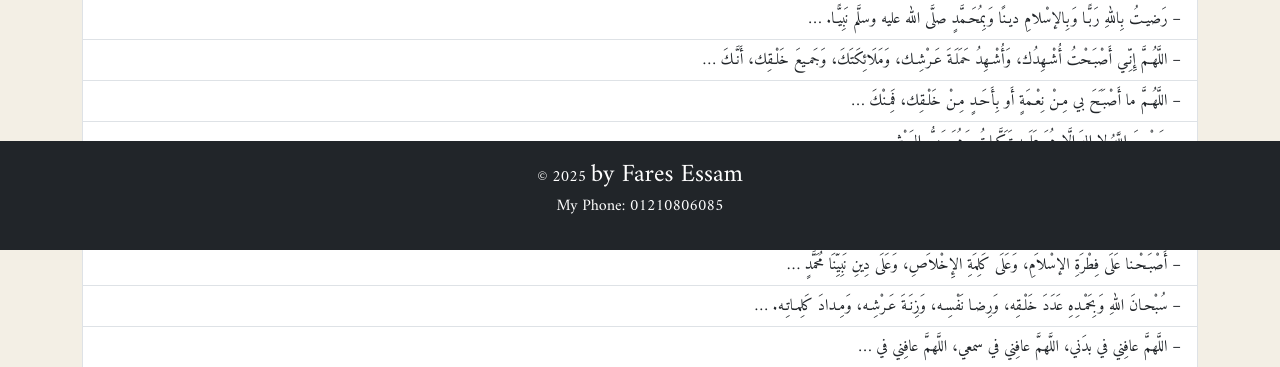
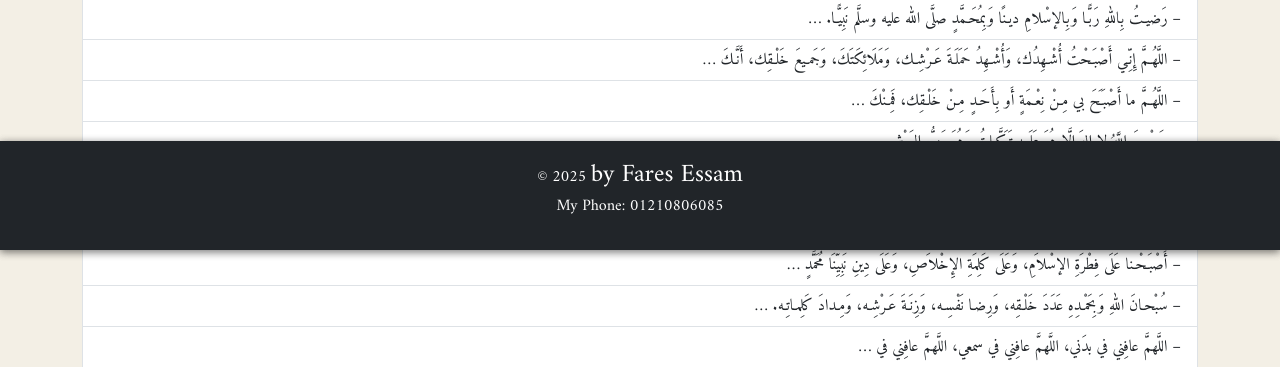
Before and after one commit to Fares-Esam783/Azkar, a Django app: page /all_dhikr/ in a window 1280 px wide. Shown: the part 550-917 px from the top of the page. Run offline with Django 5.2, Linux system fonts and the light colour scheme; data comes from the database, SQL or seed files in the repository; both versions use the stored data as it was after the commit.

Commit message:
idon't_know

```diff
--- a/azkar/templates/all_dhikr.html
+++ b/azkar/templates/all_dhikr.html
@@ -1,41 +1,34 @@
-{% extends "base.html" %}
-
-{% block content %}
+{% extends "base.html" %} {% block content %}
 
 <h2 class="mb-3">جميع الأذكار</h2>
 
-
 <form method="get" class="mb-4">
-
   <div class="input-group">
-
-        <input type="text"
+    <input
+      type="text"
       class="form-control"
       placeholder="ابحث عن ذكر..."
       name="q"
-               value="{{ query }}">
+      value="{{ query }}"
+    />
 
     <button class="btn btn-outline-secondary rounded" type="submit">
       <i class="bi bi-search"></i>
     </button>
-
   </div>
-
 </form>
 
-
-
 <div class="list-group">
-
   {% for item in dhikr %}
-    <a href="{% url 'dhikr_detail' item.id %}"
-       class="list-group-item list-group-item-action">
+  <a
+    href="{% url 'dhikr_detail' item.id %}"
+    class="list-group-item list-group-item-action"
+  >
     {{ item.text|truncatewords:12 }}
   </a>
   {% empty %}
   <p>لا توجد نتائج مطابقة.</p>
   {% endfor %}
-
 </div>
 
 {% endblock %}
--- a/azkar/templates/base.html
+++ b/azkar/templates/base.html
@@ -1,30 +1,36 @@
-<!doctype html>
+<!DOCTYPE html>
 <html lang="ar" dir="rtl">
   <head>
-<meta charset="utf-8">
-<meta name="viewport" content="width=device-width, initial-scale=1">
+    <meta charset="utf-8" />
+    <meta name="viewport" content="width=device-width, initial-scale=1" />
 
     <title>موقع الأذكار</title>
 
-<link href="https://cdn.jsdelivr.net/npm/bootstrap@5.3.3/dist/css/bootstrap.min.css"
-      rel="stylesheet">
+    <link
+      href="https://cdn.jsdelivr.net/npm/bootstrap@5.3.3/dist/css/bootstrap.min.css"
+      rel="stylesheet"
+    />
 
-<link href="https://cdn.jsdelivr.net/npm/bootstrap-icons@1.11.3/font/bootstrap-icons.css"
-      rel="stylesheet">
+    <link
+      href="https://cdn.jsdelivr.net/npm/bootstrap-icons@1.11.3/font/bootstrap-icons.css"
+      rel="stylesheet"
+    />
 
-<link href="https://fonts.googleapis.com/css2?family=Amiri:wght@400;700&display=swap"
-      rel="stylesheet">
-<link rel="icon" href="../image/icon_website.ico" type="image/x-icon">
+    <link
+      href="https://fonts.googleapis.com/css2?family=Amiri:wght@400;700&display=swap"
+      rel="stylesheet"
+    />
 
+    <link rel="icon" href="../image/icon_website.ico" />
     <style>
       body {
         background-color: #f3efe5;
-    font-family: 'Amiri', serif;
+        font-family: "Amiri", serif;
       }
 
       .navbar {
         background-color: #2c2c2c !important;
-    box-shadow: 0 2px 8px rgba(0,0,0,.3);
+        box-shadow: 0 2px 8px rgba(0, 0, 0, 0.3);
       }
 
       .navbar-brand {
@@ -46,22 +52,20 @@ body {
         text-align: justify;
       }
 
-footer{
+      footer {
         direction: ltr !important;
+        box-shadow: 0 2px 8px rgba(0, 0, 0, 0.3);
       }
 
-footer span{
+      footer span {
         font-size: 25px;
       }
-
     </style>
   </head>
 
   <body>
-
     <nav class="navbar navbar-expand-lg navbar-dark mb-4">
       <div class="container">
-
         <span class="navbar-brand">
           <i class="bi bi-book me-2"></i> الأذكار
         </span>
@@ -82,32 +86,26 @@ footer span{
             إضافة ذكر
           </a>
         </div>
-
       </div>
     </nav>
 
-<div class="container">
-
-{% block content %}
-{% endblock %}
-
-</div>
-<div class="space_bottom" style="margin-bottom: 200px;"></div>
+    <div class="container">{% block content %} {% endblock %}</div>
+    <div class="space_bottom" style="margin-bottom: 200px"></div>
     <footer class="bg-dark text-white text-center py-3 fixed-bottom">
-    <p>&copy; 2025 <span>by Fares Essam</span>
-        <br>
+      <p>
+        &copy; 2025 <span>by Fares Essam</span>
+        <br />
         My Phone: 01210806085
       </p>
     </footer>
 
-
-<div class="space_bottom" style="margin-bottom: 200px;"></div>
+    <div class="space_bottom" style="margin-bottom: 200px"></div>
     <footer class="bg-dark text-white text-center py-3 fixed-bottom">
-    <p>&copy; 2025 <span>by Fares Essam</span>
-        <br>
+      <p>
+        &copy; 2025 <span>by Fares Essam</span>
+        <br />
         My Phone: 01210806085
       </p>
     </footer>
-
   </body>
 </html>
```
Also changed, not shown: azkar/templates/add_dhikr.html (+5 -15 lines), azkar/templates/category_list.html (+9 -11 lines), azkar/templates/dhikr_by_category.html (+9 -11 lines), azkar/templates/dhikr_detail.html (+25 -53 lines), azkar/templates/edit_dhikr.html (+5 -13 lines), db.sqlite3. Lines whose indentation alone changed are shown as unchanged.
